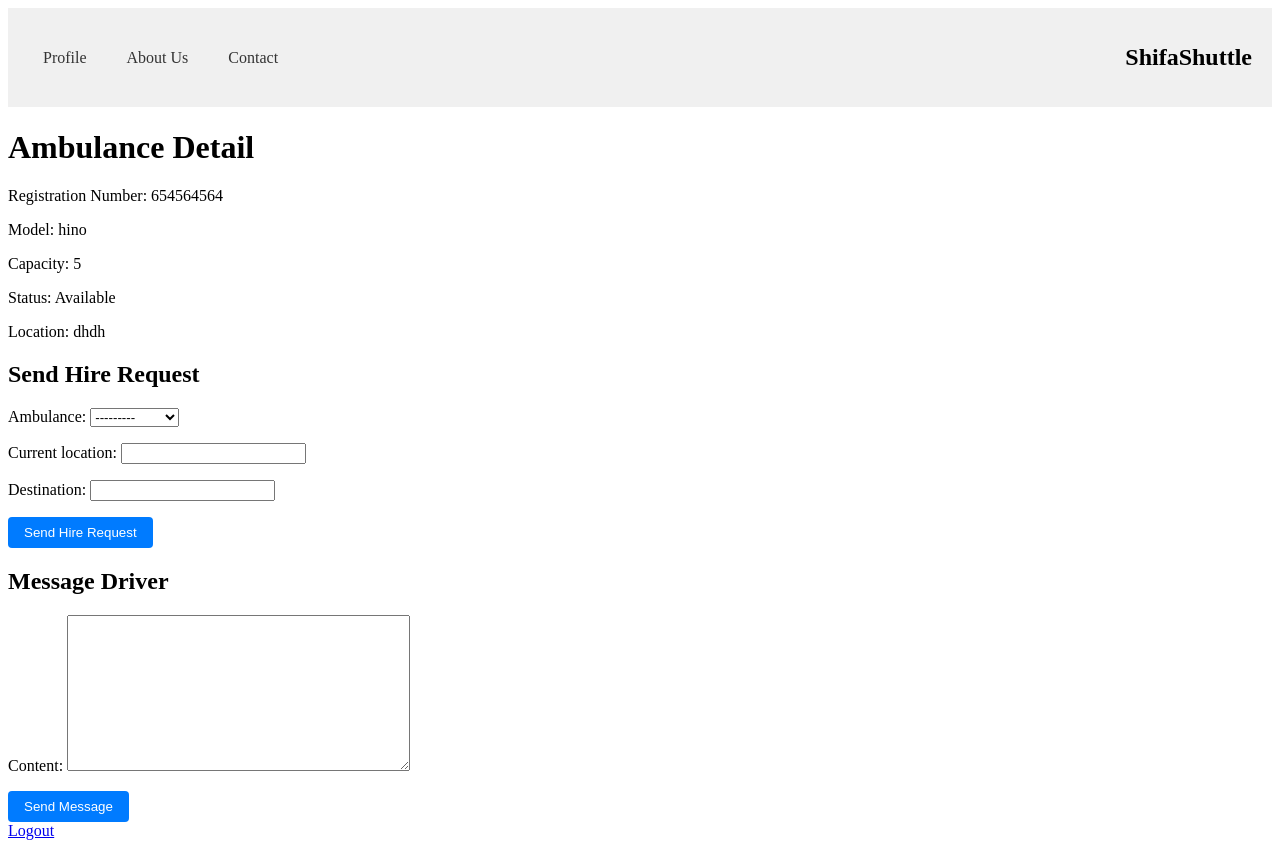
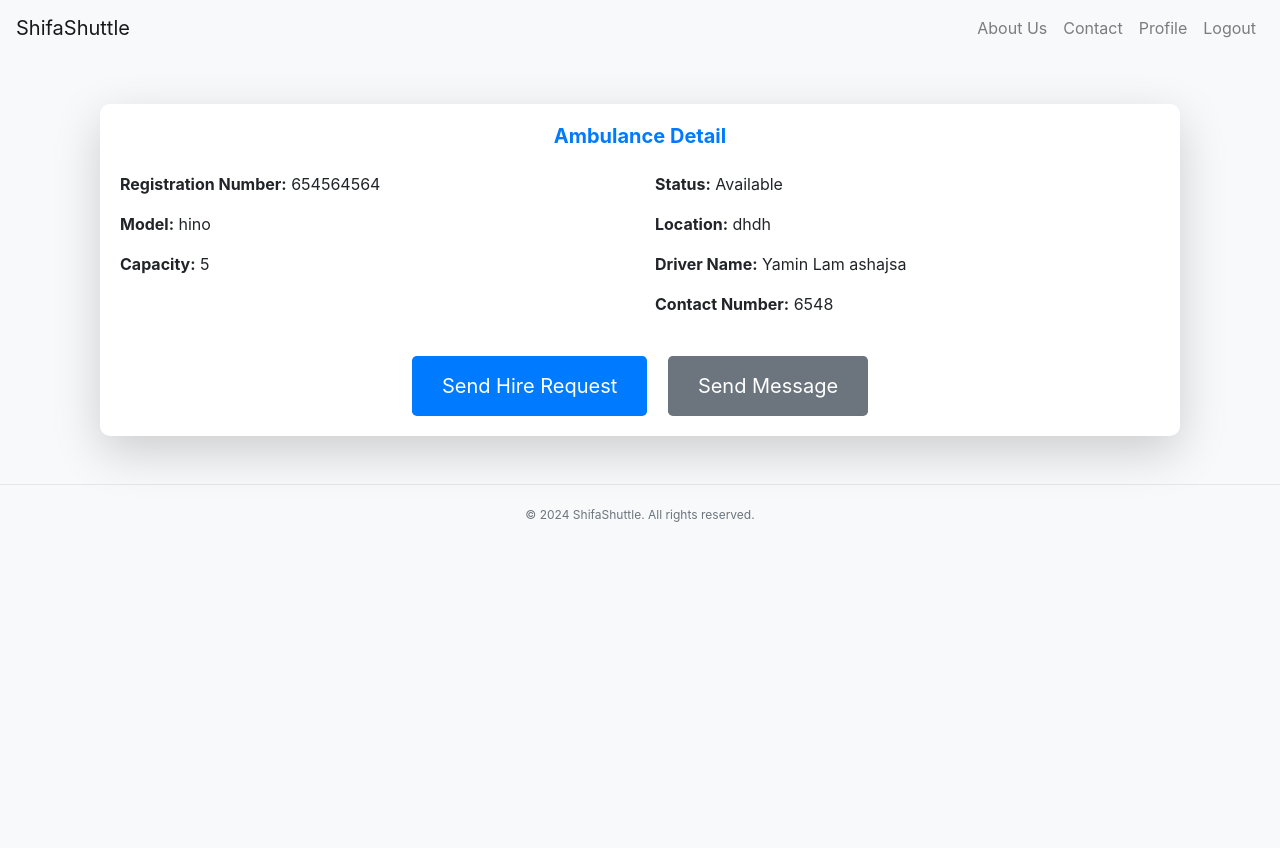
Before and after one commit to YaminLamBappi/Shifashuttle, a Django app: page /driver/ambulance_detail/2/ in a window 1280 px wide. After the commit the page ends 522 px from the top, so only its background shows below. Run offline with Django 4.2, Linux system fonts and the light colour scheme; a user stored in the database is signed in; data comes from the database, SQL or seed files in the repository; both versions use the stored data as it was before the commit; some libraries are stand-ins or nearby versions.

Commit message:
ambulance list, message, hire requests added

```diff
--- a/driver/forms.py
+++ b/driver/forms.py
@@ -1,18 +1,23 @@
 from django import forms
-from .models import Driver
+from .models import Driver, Ambulance
 from .models import HireRequest, Message
+
+class AmbulanceForm(forms.ModelForm):
+    class Meta:
+        model = Ambulance
+        fields = ['registration_number', 'model', 'capacity', 'status', 'location']
+
 
 class HireRequestForm(forms.ModelForm):
     class Meta:
         model = HireRequest
-        fields = ['ambulance', 'current_location', 'destination']
+        fields = [ 'current_location', 'destination']
 
 class MessageForm(forms.ModelForm):
     class Meta:
         model = Message
         fields = ['content']
 
-
 class DriverForm(forms.ModelForm):
     class Meta:
         model = Driver
--- a/driver/urls.py
+++ b/driver/urls.py
@@ -17,8 +17,13 @@ urlpatterns = [
     path('create_driver_profile/', views.create_driver_profile, name='create_driver_profile'),
     path('available_ambulances/', views.available_ambulances, name='available_ambulances'),
     path('hire_request/<int:ambulance_id>/', views.hire_request, name='hire_request'),
+    path('send_message/<int:ambulance_id>/', views.send_message, name='send_message'),
+
     path('ambulance_detail/<int:ambulance_id>/', views.ambulance_detail, name='ambulance_detail'),
     path('driver_hire_requests/', views.driver_hire_requests, name='driver_hire_requests'),
+    path('hire_request/<int:ambulance_id>/', views.hire_request, name='hire_request'),
     path('driver_messages/', views.driver_messages, name='driver_messages'),
     path('update_hire_request/<int:request_id>/', views.update_hire_request, name='update_hire_request'),
+    path('add_ambulance/', views.add_ambulance, name='add_ambulance'),
+
 ]
--- a/driver/views.py
+++ b/driver/views.py
@@ -4,13 +4,49 @@ from django.shortcuts import render, redirect, get_object_or_404
 from django.contrib.auth.decorators import login_required
 from django.contrib import messages
 from .models import Ambulance, HireRequest, Message, Driver
-from .forms import HireRequestForm, MessageForm, DriverForm
+from .forms import HireRequestForm, MessageForm, DriverForm, AmbulanceForm
+
 
 
 @login_required
+def add_ambulance(request):
+    if request.method == 'POST':
+        form = AmbulanceForm(request.POST)
+        if form.is_valid():
+            ambulance = form.save(commit=False)
+            driver = Driver.objects.get(user=request.user)
+            ambulance.driver = driver
+            ambulance.save()
+            messages.success(request, 'Ambulance added successfully!')
+            return redirect('driver_profile')
+    else:
+        form = AmbulanceForm()
+    return render(request, 'add_ambulance.html', {'form': form})
+
+
 def available_ambulances(request):
     ambulances = Ambulance.objects.filter(status='available')
     return render(request, 'available_ambulances.html', {'ambulances': ambulances})
+
+@login_required
+def send_message(request, ambulance_id):
+    ambulance  = get_object_or_404(Ambulance, id = ambulance_id)
+    driver = ambulance.driver  # Assuming each ambulance has one driver
+
+    if request.method == 'POST':
+        form = MessageForm(request.POST)
+        if form.is_valid():
+            message = form.save(commit=False)
+            message.sender = request.user
+            message.receiver = driver.user  # Assuming the driver is linked to a user
+            message.save()
+            messages.success(request, 'Message sent successfully!')
+            return redirect('ambulance_detail', ambulance_id=ambulance.id)
+    else:
+        form = MessageForm()
+
+    return render(request, 'send_message.html', {'form': form, 'ambulance': ambulance})
+
 
 @login_required
 def hire_request(request, ambulance_id):
@@ -35,16 +71,7 @@ def ambulance_detail(request, ambulance_id):
     message_form = MessageForm()
 
     if request.method == 'POST':
-        if 'send_hire_request' in request.POST:
-            hire_request_form = HireRequestForm(request.POST)
-            if hire_request_form.is_valid():
-                hire_request = hire_request_form.save(commit=False)
-                hire_request.user = request.user
-                hire_request.ambulance = ambulance
-                hire_request.save()
-                messages.success(request, 'Hire request sent successfully!')
-                return redirect('ambulance_detail', ambulance_id=ambulance_id)
-        elif 'send_message' in request.POST:
+        if 'send_message' in request.POST:
             message_form = MessageForm(request.POST)
             if message_form.is_valid():
                 message = message_form.save(commit=False)
@@ -70,6 +97,7 @@ def driver_hire_requests(request):
     driver = Driver.objects.get(user=request.user)
     hire_requests = HireRequest.objects.filter(ambulance__in=driver.ambulances.all())
     return render(request, 'driver_hire_requests.html', {'hire_requests': hire_requests})
+
 
 
 @login_required
--- a/static/base.css
+++ b/static/base.css
@@ -88,3 +88,85 @@ header nav a {
   text-decoration: none; /* Remove underline from links */
   color: #333; /* Use the inherited color */
 }
+/* base.css */
+body {
+  background-color: #f8f9fa;
+}
+
+header .navbar {
+  margin-bottom: 20px;
+}
+
+footer.footer {
+  background-color: #f8f9fa;
+  border-top: 1px solid #e7e7e7;
+  padding: 10px 0;
+}
+
+.card {
+  border: none;
+  border-radius: 10px;
+  transition: transform 0.3s;
+}
+
+.card:hover {
+  transform: scale(1.05);
+}
+
+.card-title {
+  color: #007bff;
+  font-size: 1.25rem;
+}
+
+.card-text {
+  color: #6c757d;
+}
+
+.btn-primary {
+  background-color: #007bff;
+  border: none;
+}
+
+.btn-primary:hover {
+  background-color: #0056b3;
+}
+/* base.css */
+body {
+  background-color: #f8f9fa;
+}
+
+.card {
+  border: none;
+  border-radius: 10px;
+  overflow: hidden;
+}
+
+.card-title {
+  color: #007bff;
+  font-weight: bold;
+}
+
+.btn-lg {
+  padding: 15px 30px;
+  font-size: 1.25rem;
+}
+
+.btn-primary {
+  background-color: #007bff;
+  border: none;
+  transition: background-color 0.3s ease;
+}
+
+.btn-primary:hover {
+  background-color: #0056b3;
+}
+
+.btn-secondary {
+  background-color: #6c757d;
+  border: none;
+  transition: background-color 0.3s ease;
+}
+
+.btn-secondary:hover {
+  background-color: #5a6268;
+}
--- a/templates/ambulance_detail.html
+++ b/templates/ambulance_detail.html
@@ -1,24 +1,38 @@
 {% extends 'base.html' %}
 
+{% block title %}Ambulance Detail{% endblock %}
+
 {% block content %}
-<h1>Ambulance Detail</h1>
-<p>Registration Number: {{ ambulance.registration_number }}</p>
-<p>Model: {{ ambulance.model }}</p>
-<p>Capacity: {{ ambulance.capacity }}</p>
-<p>Status: {{ ambulance.get_status_display }}</p>
-<p>Location: {{ ambulance.location }}</p>
-
-<h2>Send Hire Request</h2>
-<form method="post">
-    {% csrf_token %}
-    {{ hire_request_form.as_p }}
-    <button type="submit" name="send_hire_request">Send Hire Request</button>
-</form>
-
-<h2>Message Driver</h2>
-<form method="post">
-    {% csrf_token %}
-    {{ message_form.as_p }}
-    <button type="submit" name="send_message">Send Message</button>
-</form>
+<div class="container my-5">
+    <div class="card shadow-lg">
+        <div class="card-body">
+            <h1 class="card-title text-center mb-4">Ambulance Detail</h1>
+            <div class="row">
+                <div class="col-md-6">
+                    <p><strong>Registration Number:</strong> {{ ambulance.registration_number }}</p>
+                    <p><strong>Model:</strong> {{ ambulance.model }}</p>
+                    <p><strong>Capacity:</strong> {{ ambulance.capacity }}</p>
+                </div>
+                <div class="col-md-6">
+                    <p><strong>Status:</strong> {{ ambulance.get_status_display }}</p>
+                    <p><strong>Location:</strong> {{ ambulance.location }}</p>
+                    {% if ambulance.driver %}
+                    <p><strong>Driver Name:</strong> {{ ambulance.driver.user.get_full_name }}</p>
+                    <p><strong>Contact Number:</strong> {{ ambulance.driver.phone }}</p>
+                    {% else %}
+                    <p><strong>Driver:</strong> Not Assigned</p>
+                    {% endif %}
+                </div>
+            </div>
+            <div class="text-center mt-4">
+                <a href="{% url 'hire_request' ambulance.id %}" class="btn btn-primary btn-lg mr-2">
+                    Send Hire Request
+                </a>
+                <a href="{% url 'send_message' ambulance.id %}" class="btn btn-secondary btn-lg ml-2">
+                    Send Message
+                </a>
+            </div>
+        </div>
+    </div>
+</div>
 {% endblock %}
--- a/templates/base.html
+++ b/templates/base.html
@@ -1,48 +1,57 @@
 {% load static %}
 <!DOCTYPE html>
-<html>
+<html lang="en">
 
 <head>
-    <meta charset="utf-8">
-    <title>{% block title %}Base HTML {% endblock %}</title>
+    <meta charset="UTF-8">
+    <meta name="viewport" content="width=device-width, initial-scale=1.0">
+    <title>{% block title %}ShifaShuttle{% endblock %}</title>
+    <link rel="stylesheet" href="https://stackpath.bootstrapcdn.com/bootstrap/4.5.2/css/bootstrap.min.css">
     <link rel="stylesheet" href="{% static 'base.css' %}">
-
 </head>
-<nav class="navbar navbar-expand-lg navbar-light bg-light">
-
-</nav>
 
 <body>
-    <header>
-        <nav>
-            {% if user.is_authenticated %}
-
-            {% block switch_link %}
-            <a href="{% url 'user_profile' %}">Profile</a>
-            {% endblock %}
-
-            {% else %}
-            <a href="{% url 'login' %}">Log In</a>
-
-
-            <a href="#">Features</a>
-
-            {% endif %}
-
-            <a href="#">About Us</a>
-            <a href="#">Contact</a>
-        </nav>
-        <div class="logo">
-            <h1>ShifaShuttle</h1>
+    <nav class="navbar navbar-expand-lg navbar-light bg-light">
+        <a class="navbar-brand" href="#">ShifaShuttle</a>
+        <button class="navbar-toggler" type="button" data-toggle="collapse" data-target="#navbarNav"
+            aria-controls="navbarNav" aria-expanded="false" aria-label="Toggle navigation">
+            <span class="navbar-toggler-icon"></span>
+        </button>
+        <div class="collapse navbar-collapse" id="navbarNav">
+            <ul class="navbar-nav ml-auto">
+                <li class="nav-item">
+                    <a class="nav-link" href="#">About Us</a>
+                </li>
+                <li class="nav-item">
+                    <a class="nav-link" href="#">Contact</a>
+                </li>
+                {% if user.is_authenticated %}
+                <li class="nav-item">
+                    <a class="nav-link" href="{% url 'user_profile' %}">Profile</a>
+                </li>
+                <li class="nav-item">
+                    <a class="nav-link" href="{% url 'logout' %}">Logout</a>
+                </li>
+                {% else %}
+                <li class="nav-item">
+                    <a class="nav-link" href="{% url 'login' %}">Log In</a>
+                </li>
+                {% endif %}
+            </ul>
         </div>
-    </header>
-    <main>
+    </nav>
+    <div class="container mt-4">
         {% block content %}
         {% endblock %}
-    </main>
+    </div>
+    <footer class="footer bg-light text-center py-3">
+        <div class="container">
+            <span class="text-muted">&copy; 2024 ShifaShuttle. All rights reserved.</span>
+        </div>
+    </footer>
+    <script src="https://code.jquery.com/jquery-3.5.1.slim.min.js"></script>
+    <script src="https://cdn.jsdelivr.net/npm/@popperjs/core@2.5.4/dist/umd/popper.min.js"></script>
+    <script src="https://stackpath.bootstrapcdn.com/bootstrap/4.5.2/js/bootstrap.min.js"></script>
 </body>
-<footer class="footer">
-    <a class="navbar-brand" href="{% url 'logout' %}">Logout</a>
-</footer>
 
 </html>
--- a/templates/home.html
+++ b/templates/home.html
@@ -38,7 +38,6 @@
 
     <main>
 
-        {% if user.is_authenticated %}
 
         {% block hire_links %}
 
@@ -48,7 +47,6 @@
 
         {% endblock %}
 
-        {% endif %}
 
 
         {% block feature_content %}
```
Also changed, not shown: driver/models.py (+9 -15 lines), templates/add_ambulance.html (added, +13 -0 lines), templates/available_ambulances.html (+16 -7 lines), templates/driver_hire_requests.html (+25 -13 lines), templates/driver_profile.html (+19 -2 lines), templates/send_message.html (added, +14 -0 lines), db.sqlite3, driver/migrations/0009_remove_driver_ambulances_alter_ambulance_driver.py (added), media/driver_profile_pics/appointment_DuGHZbm.png (added), media/profile_pics/appointment.png (added), user_account/admin.py (line endings or trailing spaces).
